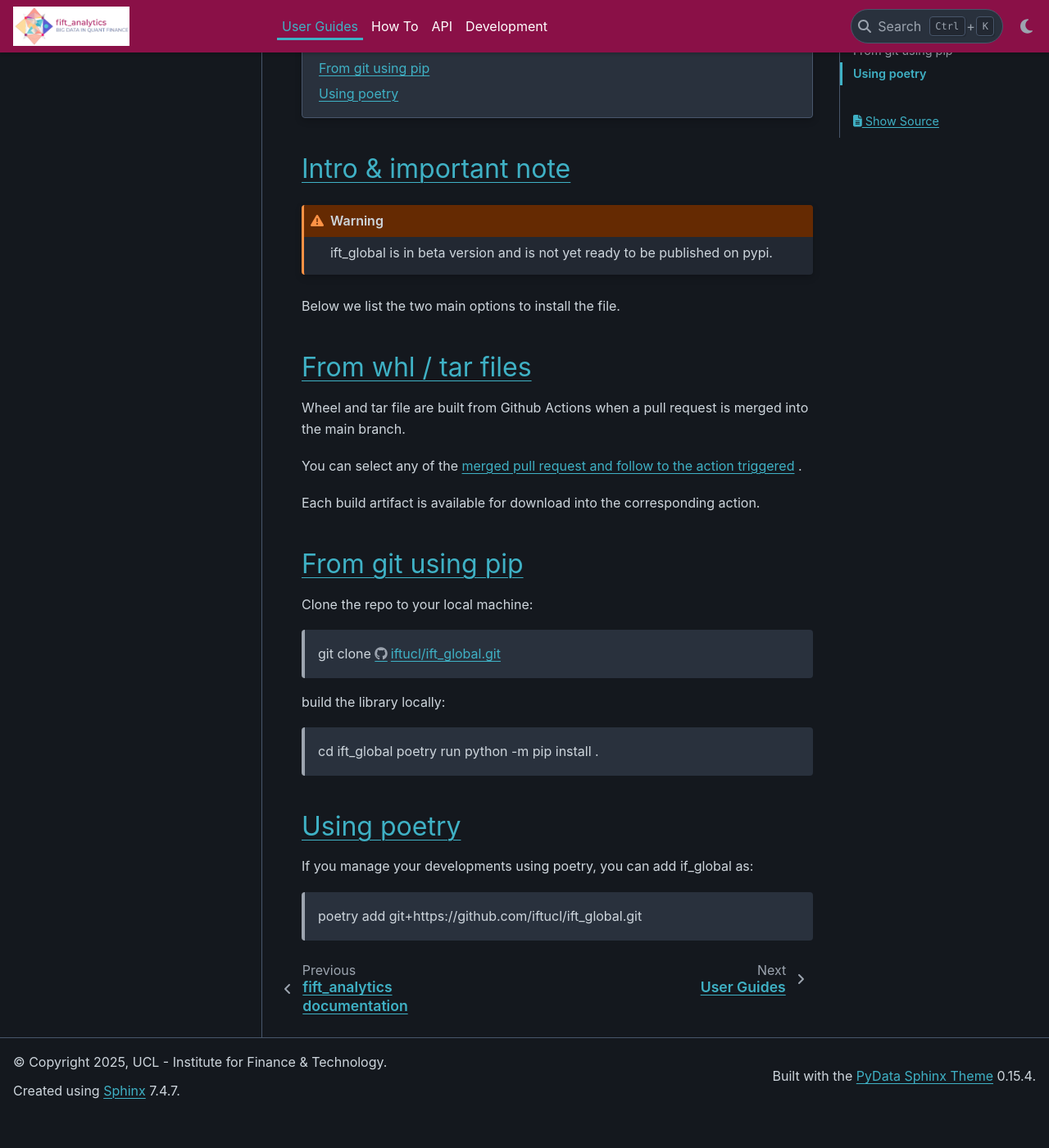
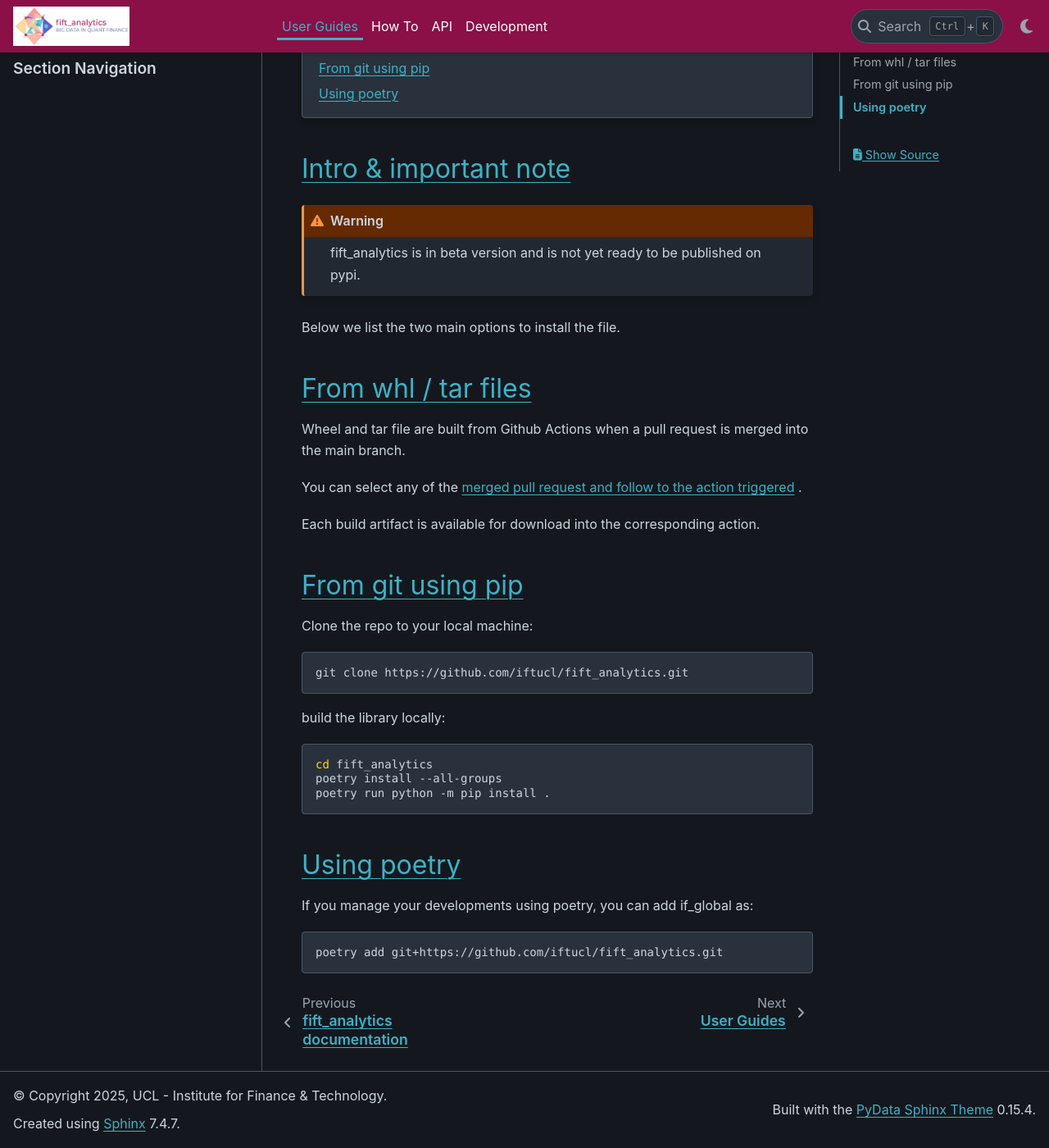
Before and after one commit to iftucl/fift_analytics, a Sphinx documentation site: the page built from docs/source/userinfo/index.rst, in a window 1280 px wide and 1400 px high, scrolled down 254 px. Shown: the whole window at 82% size. Built offline with Sphinx 7.4.7 and the PyData theme 0.15.4, drawn with Linux system fonts in a browser that asks for light colours; pages that are not in the unit, such as notebooks, are missing from menus; before the commit the page ends 1613 px from its top, so only the background shows below that; some of the changed text lies outside the part shown.

Commit message:
adding documentation

```diff
--- a/docs/source/dev/index.rst
+++ b/docs/source/dev/index.rst
@@ -24,3 +24,4 @@
     documentation
     reportissues
     poetrypm
+    githubactions
--- a/docs/source/index.rst
+++ b/docs/source/index.rst
@@ -57,7 +57,7 @@
 
         +++
 
-        .. button-ref:: iftanalytics-reference
+        .. button-ref:: fiftanalytics-reference
             :color: secondary
             :click-parent:
 
@@ -76,7 +76,7 @@
 
         +++
 
-        .. button-ref:: iftanalytics-guides
+        .. button-ref:: fiftanalytics-guides
             :color: secondary
             :click-parent:
 
@@ -95,7 +95,7 @@
 
         +++
 
-        .. button-ref:: iftglobal-development
+        .. button-ref:: fiftanalytics-development
             :color: secondary
             :click-parent:
 
--- /dev/null
+++ b/docs/source/reference/generated/fift_analytics.rst
@@ -0,0 +1,4 @@
+fift\_analytics
+===============
+
+.. automodule:: fift_analytics
--- a/docs/source/reference/index.rst
+++ b/docs/source/reference/index.rst
@@ -28,4 +28,4 @@
     :titlesonly:
 
     fift_analytics <main_namespace>
-    fift_analytics.email <email_functionality>
+    fift_analytics.gilts.zero_coupon <gilt_zero_coupon>
--- a/docs/source/userinfo/index.rst
+++ b/docs/source/userinfo/index.rst
@@ -1,7 +1,7 @@
-.. _iftglobal-guides:
+.. _iftanalytics-user:
 
-ift_global installation guides
-===============================
+fift_analytics installation guides
+====================================
 
 .. contents:: Table of contents:
    :local:
@@ -10,7 +10,7 @@
 ----------------------
 
 .. warning::
-    ift_global is in beta version and is not yet ready to be published on pypi.
+    fift_analytics is in beta version and is not yet ready to be published on pypi.
 
 Below we list the two main options to install the file.
 
@@ -20,7 +20,7 @@
 
 Wheel and tar file are built from Github Actions when a pull request is merged into the main branch.
 
-You can select any of the `merged pull request and follow to the action triggered <https://github.com/iftucl/ift_global/actions/workflows/build.yml>`_ .
+You can select any of the `merged pull request and follow to the action triggered <https://github.com/iftucl/fift_analytics/actions/workflows/build.yml>`_ .
 
 Each build artifact is available for download into the corresponding action.
 
@@ -29,11 +29,16 @@
 
 Clone the repo to your local machine:
 
-    git clone https://github.com/iftucl/ift_global.git
+.. code-block:: bash
+
+    git clone https://github.com/iftucl/fift_analytics.git
 
 build the library locally:
 
-    cd ift_global
+.. code-block:: bash
+
+    cd fift_analytics
+    poetry install --all-groups
     poetry run python -m pip install .
 
 
@@ -42,4 +47,6 @@
 
 If you manage your developments using poetry, you can add if_global as:
 
-    poetry add git+https://github.com/iftucl/ift_global.git
+.. code-block:: bash
+
+    poetry add git+https://github.com/iftucl/fift_analytics.git
--- a/fift_analytics/__init__.py
+++ b/fift_analytics/__init__.py
@@ -8,7 +8,7 @@
 
 __doc__ = """
 fift_analytics python package
-=========================
+==============================
 
 Python package developed and maintained by Big Data in Quantitative Finance
 Institute for Finance and Technology - University College London.
--- a/pyproject.toml
+++ b/pyproject.toml
@@ -16,6 +16,7 @@
 pydata-sphinx-theme = "^0.16.1"
 sphinx-design = "^0.6.1"
 ipython = "^8.32.0"
+sphinx-pydantic = "^0.1.1"
 
 [tool.poetry.group.tests.dependencies]
 ruff = "^0.9.6"
```
Also changed, not shown: docs/source/guides/index.rst (+8 -4 lines), docs/source/guides/zero_coupon/dvone.rst (added, +85 -0 lines), docs/source/guides/zero_coupon/index.rst (added, +17 -0 lines), docs/source/reference/gilt_zero_coupon.rst (added, +10 -0 lines), docs/source/reference/main_namespace.rst (added, +17 -0 lines), docs/source/dev/githubactions.rst (renamed from docs/source/dev/gihubactions.rst), 1 other file.
